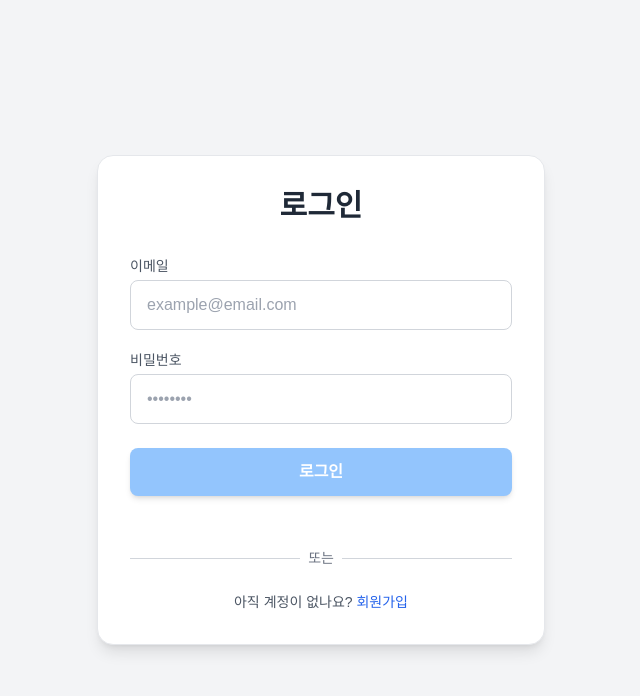
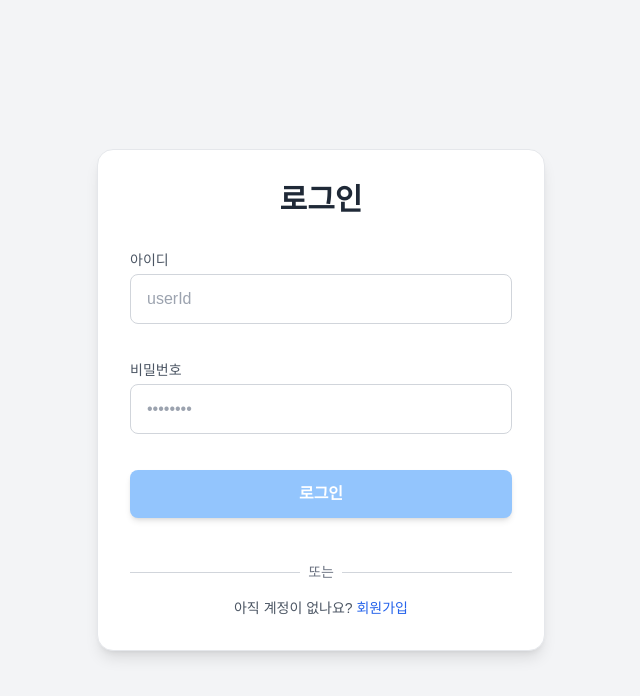
Before and after one commit to godori0322/adgen-service, a React app in the folder frontend/: page /login in a window 1280 px wide. Shown: the top 696 px of the page, without its empty margins (319-959 px from the left). Built offline with nearby package versions, Linux system fonts and the light colour scheme; no server answers; the HTML template or start-up script is replaced by a standard one; a web font is replaced by a local one.

Commit message:
feat(publishing): 회원가입페이지 퍼블리싱

```diff
--- a/frontend/src/App.tsx
+++ b/frontend/src/App.tsx
@@ -1,7 +1,7 @@
 import { BrowserRouter, Route, Routes } from "react-router-dom";
 
 import LoginPage from "./pages/auth/Login";
-// import SignupPage from "./pages/auth/Signup";
+import SignupPage from "./pages/auth/Signup";
 import VoiceHomePage from "./pages/home/VoiceHome";
 import MyPage from "./pages/mypage/MyPage";
 import PrivateRoute from "./router/PrivateRoute";
@@ -15,7 +15,7 @@ function App() {
         {/* 로그인/회원가입 */}
         <Route element={<AuthLayout />}>
           <Route path="/login" element={<LoginPage />} />
-          {/* <Route path="/signup" element={<SignupPage />} /> */}
+          <Route path="/signup" element={<SignupPage />} />
         </Route>
         {/* <Route path="/signup" element={<SignupPage />} /> */}
 
--- /dev/null
+++ b/frontend/src/components/common/Button.tsx
@@ -0,0 +1,31 @@
+
+
+interface ButtonProps {
+  type?: "button" | "submit";
+  text: string;
+  loading?: boolean;
+  disabled?: boolean;
+  onClick?: () => void;
+}
+
+export default function Button ({
+  type="button",
+  text,
+  loading=false,
+  disabled=false,
+  onClick,
+}: ButtonProps) {
+  return (
+    <button
+      type={type}
+      disabled={disabled}
+      onClick={onClick}
+      className={`
+        w-full text-white font-semibold py-3 rounded-lg transition shadow-md hover:shadow-lg
+        ${disabled ? "bg-blue-300 cursor-not-allowed" : "bg-blue-500 hover:bg-blue-600"}
+      `}
+    >
+      {loading ? "처리 중..." : text}
+    </button>
+  );
+}
--- /dev/null
+++ b/frontend/src/components/common/TextInput.tsx
@@ -0,0 +1,58 @@
+
+
+interface TextInputProps {
+  id: string;
+  label: string;
+  type?: string;
+  value: string;
+  placeholder?: string;
+  onChange: (e: React.ChangeEvent<HTMLInputElement>) => void;
+  onBlur?: () => void;
+  error?: string| null;
+}
+
+export default function TextInput({
+  id,
+  label,
+  type = "text",
+  value,
+  placeholder,
+  onChange,
+  onBlur,
+  error,
+}: TextInputProps) {
+  return (
+    <div className="mb-3">
+      <label htmlFor={id} className="block text-sm font-medium text-gray-600 mb-1">
+        {label}
+      </label>
+      <input
+        id={id}
+        name={id}
+        type={type}
+        placeholder={placeholder}
+        value={value}
+        onChange={onChange}
+        onBlur={onBlur}
+        aria-invalid={!!error}
+        aria-describedby={`${id}-error`}
+        className={`
+                w-full px-4 py-3 rounded-lg border
+                ${
+                  error
+                    ? "border-red-500 focus:ring-red-400"
+                    : "border-gray-300 focus:ring-blue-400"
+                }
+                focus:outline-none focus:ring-2 transition-all
+              `}
+      />
+      {error ? (
+        <p id={`${id}-error`} className="mt-1 text-xs text-red-600 min-h-[20px]">
+          {error}
+        </p>
+      ) : (
+        <p className="mt-1 text-xs min-h-[20px]">&nbsp;</p>
+      )}
+    </div>
+  );
+}
--- /dev/null
+++ b/frontend/src/components/common/Toast.tsx
@@ -0,0 +1,7 @@
+export default function Toast({ message }: { message: string }) {
+  return (
+    <div className="fixed bottom-8 left-1/2 -translate-x-1/2 bg-blue-500 text-white px-6 py-3 rounded-xl shadow-lg animate-bounce">
+      {message}
+    </div>
+  );
+}
--- a/frontend/src/context/AuthContext.tsx
+++ b/frontend/src/context/AuthContext.tsx
@@ -1,7 +1,7 @@
 import { createContext, useContext, useEffect, useState } from "react";
 
 
-type User = { id: number; email: string; name?: string } | null;
+type User = { id: number; userId: string; name?: string } | null;
 
 interface AuthContextValue {
   user: User;
--- a/frontend/src/hooks/useGPTGenerate.ts
+++ b/frontend/src/hooks/useGPTGenerate.ts
@@ -1,7 +1,7 @@
 import { generateMarketingRequest } from "../api/generate";
 
 
-export async function generateGptIdea(userText: string, context: string | null = null) {
+export async function useGptGenerate(userText: string, context: string | null = null) {
   const gptRes = await generateMarketingRequest(userText, context);
   try {
     return JSON.parse(gptRes.idea);
--- a/frontend/src/pages/auth/Login.tsx
+++ b/frontend/src/pages/auth/Login.tsx
@@ -1,43 +1,44 @@
-import { useState } from "react";
-import { Link, useNavigate } from "react-router-dom";
+import { useEffect, useState } from "react";
+import { Link, useLocation, useNavigate } from "react-router-dom";
 import { loginRequest } from "../../api/authApi";
-import AuthLayout from "../../components/layout/AuthLayout";
 import { useAuth } from "../../context/AuthContext";
+import TextInput from "../../components/common/TextInput";
+import Button from "../../components/common/Button";
+import PageTitle from "../../components/common/PageTitle";
+import Toast from "../../components/common/Toast";
 
-const EMAIL_PATTERN = /^[^\s@]+@[^\s@]+\.[^\s@]{2,}$/i;
 
 export default function LoginPage() {
   const navigate = useNavigate();
+  const location = useLocation();
   const { login } = useAuth();
+  const [toast, setToast] = useState<string | null>(null);
 
+  useEffect(() => {
+    if (location.state?.registered) {
+      setToast("🎉 회원가입이 완료되었습니다!");
+      // 1.5초 뒤 자동으로 사라짐
+      setTimeout(() => setToast(null), 1500);
+    }
+  }, [location.state]);
   // 상태관리
-  const [email, setEmail] = useState("");
+  const [userId, setUserId] = useState("");
   const [password, setPassword] = useState("");
   const [loading, setLoading] = useState(false);
 
   // 에러상태 관리
-  const [emailErr, setEmailErr] = useState<string | null>(null);
+  const [userIdErr, setUserIdErr] = useState<string | null>(null);
   const [pwErr, setPwErr] = useState<string | null>(null);
-  const [touched, setTouched] = useState({ email: false, password: false });
+  const [touched, setTouched] = useState({ userId: false, password: false });
   const [formError, setFormError] = useState<string | null>(null);
 
-  const validateEmail = (v: string) => {
-    if (!v) return "이메일을 입력해주세요.";
-    if (!EMAIL_PATTERN.test(v)) return "올바른 이메일 형식이 아닙니다.";
+  const validateUserId = (v: string) => {
+    if (!v) return "아이디를 입력해주세요.";
     return null;
   };
   const validatePassword = (v: string) => {
     if (!v) return "비밀번호를 입력해주세요.";
     return null;
-  };
-  // 입력 핸들러
-  const onChangeEmail = (e: React.ChangeEvent<HTMLInputElement>) => {
-    const v = e.target.value;
-    setEmail(v);
-    if (touched.email) {
-      setEmailErr(validateEmail(v));
-    }
-    if (formError) setFormError(null);
   };
 
   const onChangePassword = (e: React.ChangeEvent<HTMLInputElement>) => {
@@ -49,10 +50,7 @@ export default function LoginPage() {
     if (formError) setFormError(null);
   };
 
-  const onBlurEmail = () => {
-    if (!touched.email) setTouched((t) => ({ ...t, email: true }));
-    setEmailErr(validateEmail(email));
-  };
+
   const onBlurPassword = () => {
     if (!touched.password) setTouched((t) => ({ ...t, password: true }));
     setPwErr(validatePassword(password));
@@ -63,16 +61,16 @@ export default function LoginPage() {
     e?.preventDefault();
 
     // 최종 검증
-    const eErr = validateEmail(email);
+    const eErr = validateUserId(userId);
     const pErr = validatePassword(password);
-    setEmailErr(eErr);
+    setUserIdErr(eErr);
     setPwErr(pErr);
 
     if (eErr || pErr) return;
 
     setLoading(true);
     try {
-      const data = await loginRequest(email, password);
+      const data = await loginRequest(userId, password);
       login(data.token, data.user);
       navigate("/");
     } catch (err: any) {
@@ -82,91 +80,45 @@ export default function LoginPage() {
     }
   };
 
-  const isDisabled = loading || !!emailErr || !!pwErr || !email || !password;
 
   return (
     <>
       <div className="w-full max-w-md bg-white p-8 rounded-2xl shadow-lg border border-gray-200">
         {/* 로고 or 타이틀 */}
-        <h1 className="text-3xl font-bold text-center mb-8 text-gray-800">로그인</h1>
+        <PageTitle>로그인</PageTitle>
 
         <form onSubmit={handleLogin} noValidate>
           {/* 이메일 입력 */}
-          <div className="mb-5">
-            <label htmlFor="email" className="block text-sm font-medium text-gray-600 mb-1">
-              이메일
-            </label>
-            <input
-              id="email"
-              name="email"
-              type="email"
-              placeholder="example@email.com"
-              value={email}
-              onChange={onChangeEmail}
-              onBlur={onBlurEmail}
-              aria-invalid={!!emailErr}
-              aria-describedby="email-error"
-              className={`
-                w-full px-4 py-3 rounded-lg border
-                ${
-                  emailErr
-                    ? "border-red-500 focus:ring-red-400"
-                    : "border-gray-300 focus:ring-blue-400"
-                }
-                focus:outline-none focus:ring-2 transition-all
-              `}
+          <TextInput
+            id="userId"
+            label="아이디"
+            type="userId"
+            value={userId}
+            placeholder="userId"
+            onChange={(e) => setUserId(e.target.value)}
+            onBlur={() => setUserIdErr(validateUserId(userId))}
+            error={userIdErr}
           />
-            {emailErr && (
-              <p id="email-error" className="mt-1 text-xs text-red-600">
-                {emailErr}
-              </p>
-            )}
-          </div>
 
           {/* 비밀번호 입력 */}
-          <div className="mb-6">
-            <label htmlFor="password" className="block text-sm font-medium text-gray-600 mb-1">
-              비밀번호
-            </label>
-            <input
+          <TextInput
             id="password"
-              name="password"
+            label="비밀번호"
             type="password"
-              autoComplete="new-password"
+            value={password}
             placeholder="••••••••"
-              value={password}
             onChange={onChangePassword}
             onBlur={onBlurPassword}
-              aria-invalid={!!pwErr}
-              aria-describedby="password-error"
-              className={`
-                w-full px-4 py-3 rounded-lg border
-                ${
-                  pwErr
-                    ? "border-red-500 focus:ring-red-400"
-                    : "border-gray-300 focus:ring-blue-400"
-                }
-                focus:outline-none focus:ring-2 transition-all
-              `}
+            error={pwErr}
           />
-            {pwErr && (
-              <p id="password-error" className="mt-1 text-xs text-red-600">
-                {pwErr}
-              </p>
-            )}
-          </div>
 
           {/* 로그인 버튼 */}
-          <button
+          <Button
             type="submit"
-            disabled={isDisabled}
-            className={`
-              w-full text-white font-semibold py-3 rounded-lg transition shadow-md hover:shadow-lg
-              ${isDisabled ? "bg-blue-300 cursor-not-allowed" : "bg-blue-500 hover:bg-blue-600"}
-            `}
-          >
-            {loading ? "로그인 중..." : "로그인"}
-          </button>
+            text="로그인"
+            loading={loading}
+            disabled={loading || !userId || !password || !!userIdErr || !!pwErr}
+          />
           <div className="min-h-5 mt-2">
             {formError && (
               <p className="text-xs text-red-600 mt-1" role="alert" aria-live="polite">
@@ -177,7 +129,7 @@ export default function LoginPage() {
         </form>
 
         {/* 구분 라인 */}
-        <div className="flex items-center my-6">
+        <div className="flex items-center my-4">
           <div className="flex-grow h-px bg-gray-300"></div>
           <span className="px-2 text-sm text-gray-500">또는</span>
           <div className="flex-grow h-px bg-gray-300"></div>
@@ -191,6 +143,7 @@ export default function LoginPage() {
           </Link>
         </div>
       </div>
+      {toast && <Toast message={toast} />}
     </>
   );
 }
--- a/frontend/src/pages/auth/Signup.tsx
+++ b/frontend/src/pages/auth/Signup.tsx
@@ -0,0 +1,117 @@
+import { useState } from "react";
+import { Link, useNavigate } from "react-router-dom";
+import Button from "../../components/common/Button";
+import PageTitle from "../../components/common/PageTitle";
+import TextInput from "../../components/common/TextInput";
+
+export default function SignupPage() {
+  const navigate = useNavigate();
+  const [form, setForm] = useState({
+    userId: "",
+    password: "",
+    confirmPassword: "",
+    name: "",
+    storeType: "",
+    address: "",
+  });
+
+  const [loading, setLoading] = useState(false);
+  const [formError, setFormError] = useState<string | null>(null);
+
+  const handleChange = (e: React.ChangeEvent<HTMLInputElement>) => {
+    const { id, value } = e.target;
+    setForm((prev) => ({ ...prev, [id]: value }));
+
+  };
+  const handleSubmit = async (e: React.FormEvent) => {
+    e.preventDefault();
+    if (!form.userId || !form.password || !form.name || !form.storeType || !form.address) {
+      setFormError("⚠️ 모든 항목을 입력해주세요!");
+      return;
+    }
+    try {
+      setLoading(true);
+      // const res = await registerUser(form);
+      // console.log("✅ 회원가입 요청:", form, res);
+      console.log("✅ 회원가입 요청:", form);
+      await new Promise((res) => setTimeout(res, 1500));
+
+      // 완료 후 로그인 페이지 이동
+      navigate("/login", { state: { registered: true } });
+    } catch (err: any) {
+    } finally {
+      setLoading(false);
+    }
+  };
+
+  return (
+    <>
+      <div className="w-full max-w-md bg-white p-8 rounded-2xl shadow-lg border border-gray-200">
+        <PageTitle>회원가입</PageTitle>
+
+        {/* 회원가입 폼 */}
+        <form className="space-y-4" onSubmit={handleSubmit}>
+          <TextInput
+            id="userId"
+            label="아이디"
+            placeholder="아이디"
+            value={form.userId}
+            onChange={handleChange}
+          />
+          <TextInput
+            id="password"
+            label="비밀번호"
+            placeholder="8자 이상 입력해주세요"
+            type="password"
+            value={form.password}
+            onChange={handleChange}
+          />
+
+          <TextInput
+            id="name"
+            label="이름"
+            placeholder="홍길동"
+            value={form.name}
+            onChange={handleChange}
+          />
+          <TextInput
+            id="storeType"
+            label="가게업종"
+            placeholder="카페"
+            value={form.storeType}
+            onChange={handleChange}
+          />
+          <TextInput
+            id="address"
+            label="주소"
+            placeholder="서울특별시 서대문구"
+            value={form.address}
+            onChange={handleChange}
+          />
+          <Button text={loading ? "가임중... " : "회원가입"} type="submit" disabled={loading} />
+          <div className="min-h-5 mt-2">
+            {formError && (
+              <p className="text-xs text-red-600 mt-1" role="alert" aria-live="polite">
+                {formError}
+              </p>
+            )}
+          </div>
+        </form>
+        {/* 구분선 */}
+        <div className="flex items-center my-6">
+          <div className="flex-grow h-px bg-gray-300" />
+          <span className="px-2 text-sm text-gray-500">또는</span>
+          <div className="flex-grow h-px bg-gray-300" />
+        </div>
+
+        {/* 로그인으로 이동 */}
+        <div className="text-center text-sm">
+          <span className="text-gray-600">이미 계정이 있나요?</span>{" "}
+          <Link to="/login" className="text-blue-600 font-medium hover:underline">
+            로그인
+          </Link>
+        </div>
+      </div>
+    </>
+  );
+}
--- a/frontend/src/pages/home/VoiceHome.tsx
+++ b/frontend/src/pages/home/VoiceHome.tsx
@@ -21,7 +21,7 @@ export default function VoiceHomePage() {
 
   return (
     <div className="relative pb-32">
-      <PageTitle>🎙️ 음성 기반 마케팅 생성</PageTitle>
+      <PageTitle variant="section">🎙️ 음성 기반 마케팅 생성</PageTitle>
       {/* 채팅 bubble 영역 */}
       <ChatBubbleList messages={messages} />
       <div ref={chatEndRef} />
```
Also changed, not shown: frontend/src/api/authApi.ts (+20 -10 lines), frontend/src/components/auth/AutForm.tsx (added, +11 -0 lines), frontend/src/components/common/PageTitle.tsx (+12 -6 lines). Lines whose indentation alone changed are shown as unchanged.
